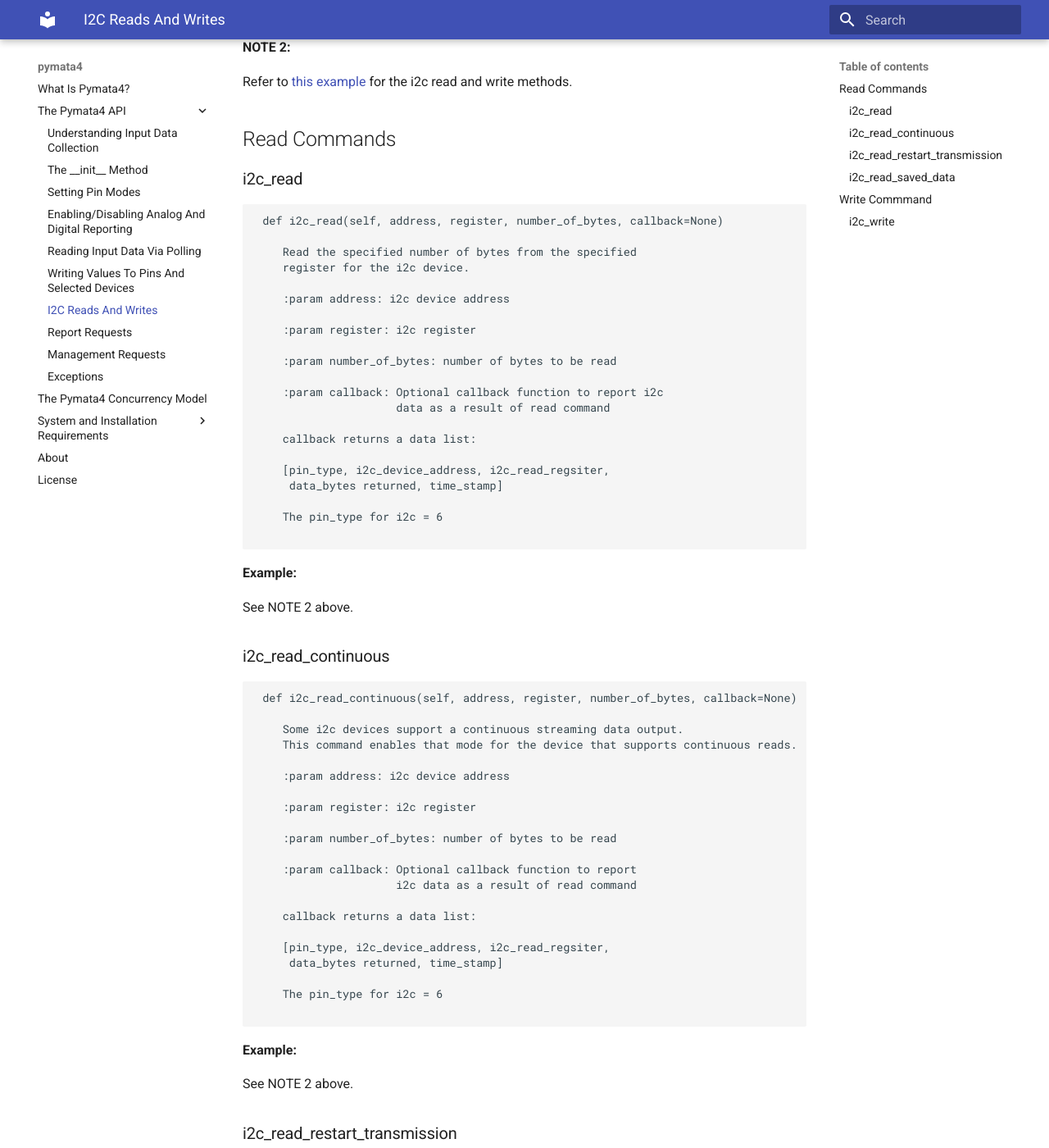
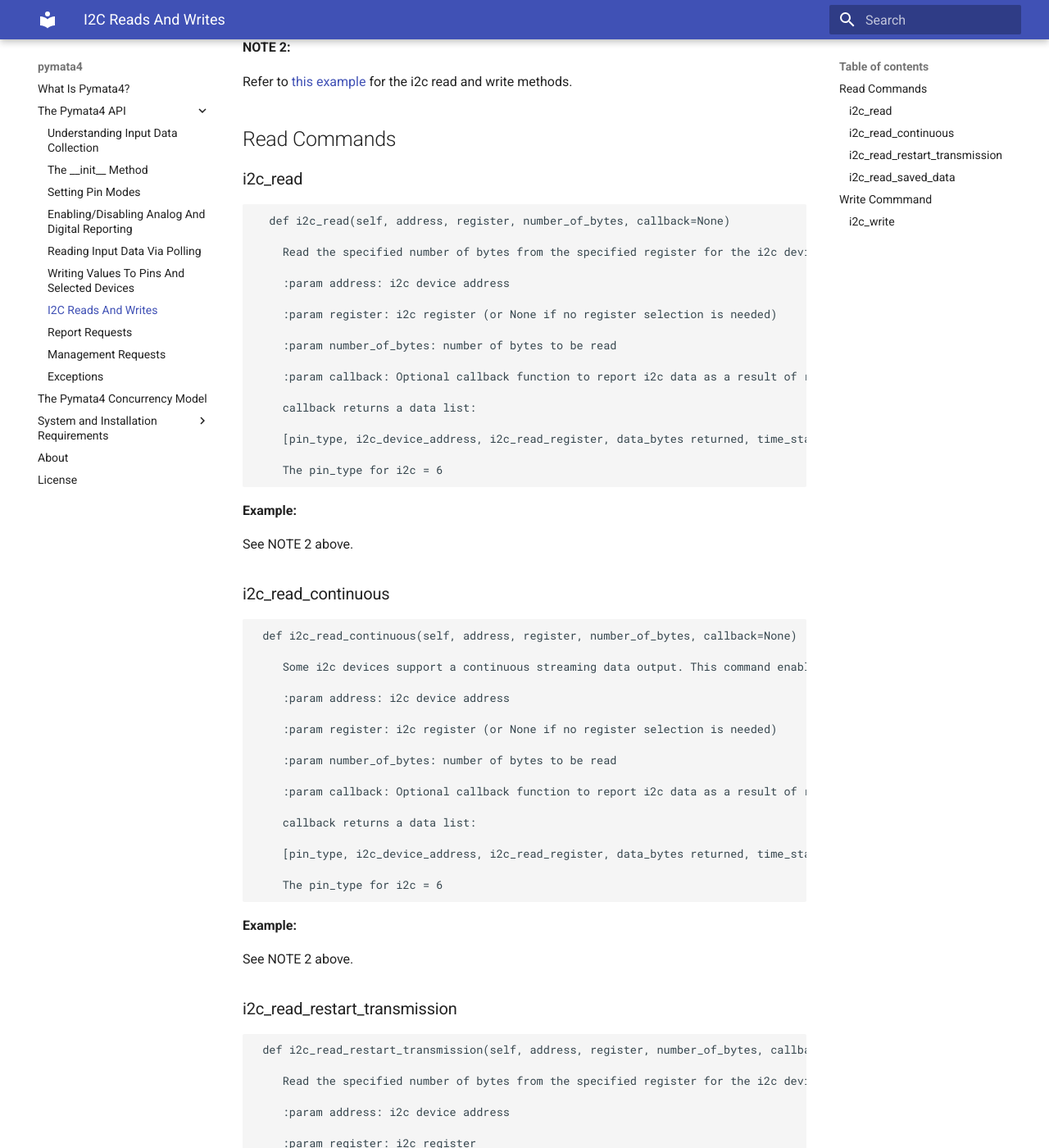
Before and after one commit to MrYsLab/pymata4, an MkDocs documentation site: the page built from docs/i2c.md, in a window 1280 px wide and 1400 px high, scrolled down 336 px. Shown: the whole window at 82% size. Built offline with MkDocs 1.6.1 and Material for MkDocs 9.7.7, drawn with Linux system fonts in a browser that asks for light colours.

````diff
--- a/docs/i2c.md
+++ b/docs/i2c.md
@@ -20,27 +20,23 @@
 ### i2c_read
 
 ```python
- def i2c_read(self, address, register, number_of_bytes, callback=None)
+  def i2c_read(self, address, register, number_of_bytes, callback=None)
 
-    Read the specified number of bytes from the specified
-    register for the i2c device.
+    Read the specified number of bytes from the specified register for the i2c device.
 
     :param address: i2c device address
 
-    :param register: i2c register
+    :param register: i2c register (or None if no register selection is needed)
 
     :param number_of_bytes: number of bytes to be read
 
-    :param callback: Optional callback function to report i2c
-                     data as a result of read command
+    :param callback: Optional callback function to report i2c data as a result of read command
 
     callback returns a data list:
 
-    [pin_type, i2c_device_address, i2c_read_regsiter,
-     data_bytes returned, time_stamp]
+    [pin_type, i2c_device_address, i2c_read_register, data_bytes returned, time_stamp]
 
     The pin_type for i2c = 6
-
 ```
 **Example:**
 
@@ -51,25 +47,21 @@
 ```python
  def i2c_read_continuous(self, address, register, number_of_bytes, callback=None)
 
-    Some i2c devices support a continuous streaming data output.
-    This command enables that mode for the device that supports continuous reads.
+    Some i2c devices support a continuous streaming data output. This command enables that mode for the device that supports continuous reads.
 
     :param address: i2c device address
 
-    :param register: i2c register
+    :param register: i2c register (or None if no register selection is needed)
 
     :param number_of_bytes: number of bytes to be read
 
-    :param callback: Optional callback function to report
-                     i2c data as a result of read command
+    :param callback: Optional callback function to report i2c data as a result of read command
 
     callback returns a data list:
 
-    [pin_type, i2c_device_address, i2c_read_regsiter,
-     data_bytes returned, time_stamp]
+    [pin_type, i2c_device_address, i2c_read_register, data_bytes returned, time_stamp]
 
     The pin_type for i2c = 6
-
 ```
 **Example:**
 
````
Also changed, not shown: docs/index.md (+1 -1 lines).
